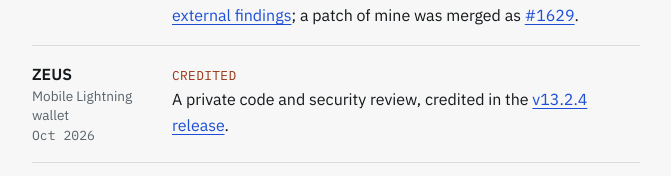
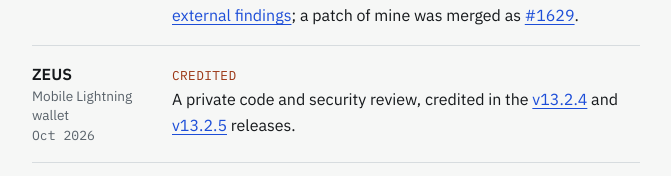
Before and after one commit to MrHodlX/MrHodlX.github.io, a plain HTML site: page index.html in a window 1280 px wide. Shown: the part 1308-1484 px from the top of the page, without its empty margins (304-975 px from the left). Drawn offline with Linux system fonts and the light colour scheme.

Commit message:
ZEUS: credited again in v13.2.5

```diff
--- a/index.html
+++ b/index.html
@@ -176,7 +176,7 @@
       </li>
       <li>
         <div><div class="who">ZEUS</div><div class="kind">Mobile Lightning wallet</div><div class="when">Oct 2026</div></div>
-        <div class="what"><span class="sev">CREDITED</span><br>A private code and security review, credited in the <a href="https://x.com/ZeusLN/status/2115791922774348183">v13.2.4 release</a>.</div>
+        <div class="what"><span class="sev">CREDITED</span><br>A private code and security review, credited in the <a href="https://x.com/ZeusLN/status/2115791922774348183">v13.2.4</a> and <a href="https://github.com/ZeusLN/zeus/releases/tag/v13.2.5">v13.2.5</a> releases.</div>
       </li>
     </ul>
     <p>The full list, with how each finding was checked: <a href="https://github.com/MrHodlX/security-reviews">github.com/MrHodlX/security-reviews</a></p>
```
